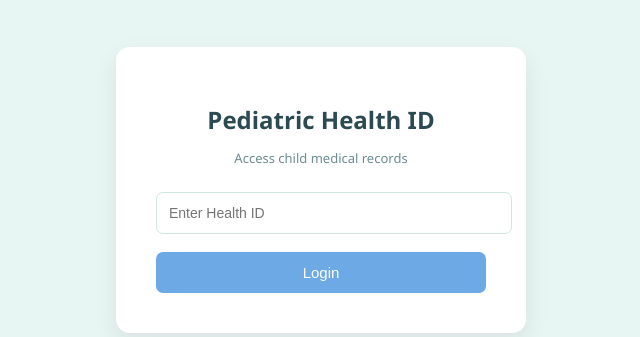
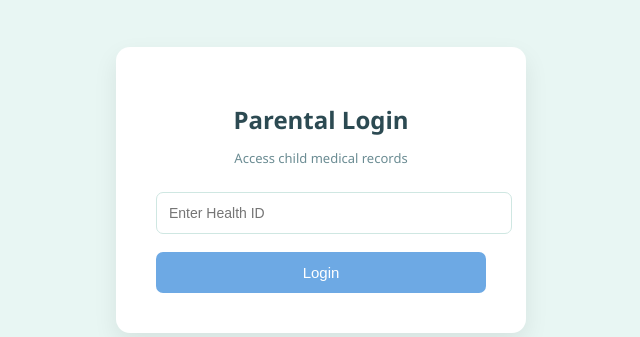
Before and after one commit to Amritha2303/pediatric-health-system, a Flask app: page / in a window 1280 px wide. Shown: the part 210-547 px from the top of the page, without its empty margins (319-959 px from the left). Run offline with Flask 3, Linux system fonts and the light colour scheme.

Commit message:
login mod

```diff
--- a/templates/login.html
+++ b/templates/login.html
@@ -11,7 +11,7 @@
 
 <div class="login-container">
 
-<h1>Pediatric Health ID</h1>
+<h1>Parental Login</h1>
 <p class="subtitle">Access child medical records</p>
 
 <form action="/login" method="POST">
```
